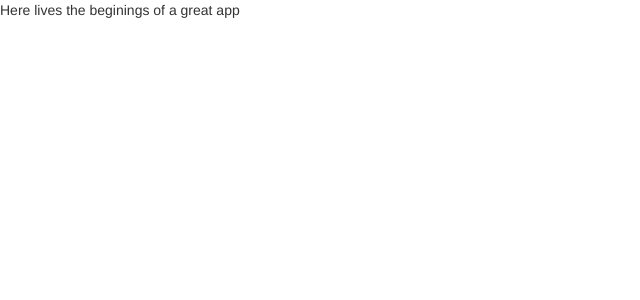
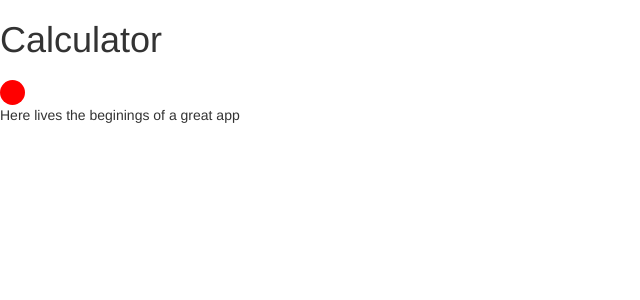
Before and after one commit to Zipcoder/CR-LectureDemo-React-ZipSearch, a React app: page / in a window 1280 px wide. Shown: the top 300 px of the page, without its empty margins (0-640 px from the left). Built offline with nearby package versions, Linux system fonts and the light colour scheme.

Commit message:
add header component

```diff
--- a/public/index.html
+++ b/public/index.html
@@ -5,7 +5,7 @@
     <title>Calculator</title>
 
     <link rel="stylesheet" href="https://maxcdn.bootstrapcdn.com/bootstrap/3.3.6/css/bootstrap.min.css" integrity="sha384-1q8mTJOASx8j1Au+a5WDVnPi2lkFfwwEAa8hDDdjZlpLegxhjVME1fgjWPGmkzs7" crossorigin="anonymous">
-    <link rel="import" href="./style.css">
+    <link rel="stylesheet" href="style.css" charset="utf-8">
   </head>
   <body>
     <div id="app"></div>
--- a/public/style.css
+++ b/public/style.css
@@ -10,7 +10,6 @@
 
 .disconnected {
   background: red;
-
 }
 
 .connected {
--- a/src/components/App.js
+++ b/src/components/App.js
@@ -1,9 +1,17 @@
+import Header from './Header';
 import React from 'react';
 
 class App extends React.Component {
+  constructor() {
+    super();
+    this.state = {
+      status: 'disconnected'
+    }
+  }
   render() {
     return (
       <div>
+        <Header {...this.state}/>
         <p>Here lives the beginings of a great app</p>
       </div>
     )
--- /dev/null
+++ b/src/components/Header.js
@@ -0,0 +1,19 @@
+import React from 'react';
+
+/*fix className once props are set up for connection-status*/
+class Header extends React.Component {
+  render() {
+    return(
+      <header>
+        <div>
+          <h1>Calculator</h1>
+        </div>
+        <div>
+          <span id="connection-status" className={this.props.status}>&nbsp;</span>
+        </div>
+      </header>
+    );
+  }
+}
+
+export default Header;
```
Lines whose indentation alone changed are shown as unchanged.
